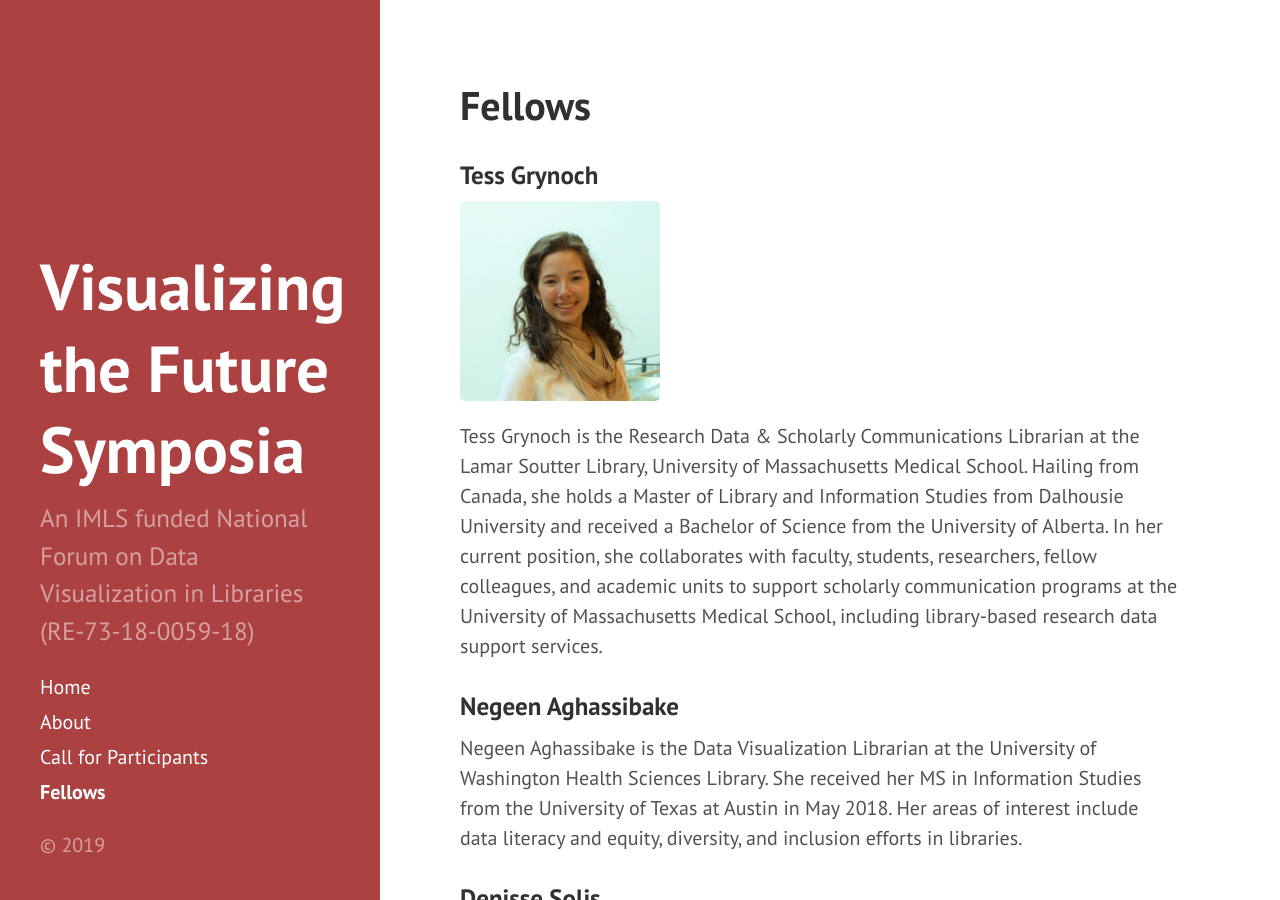
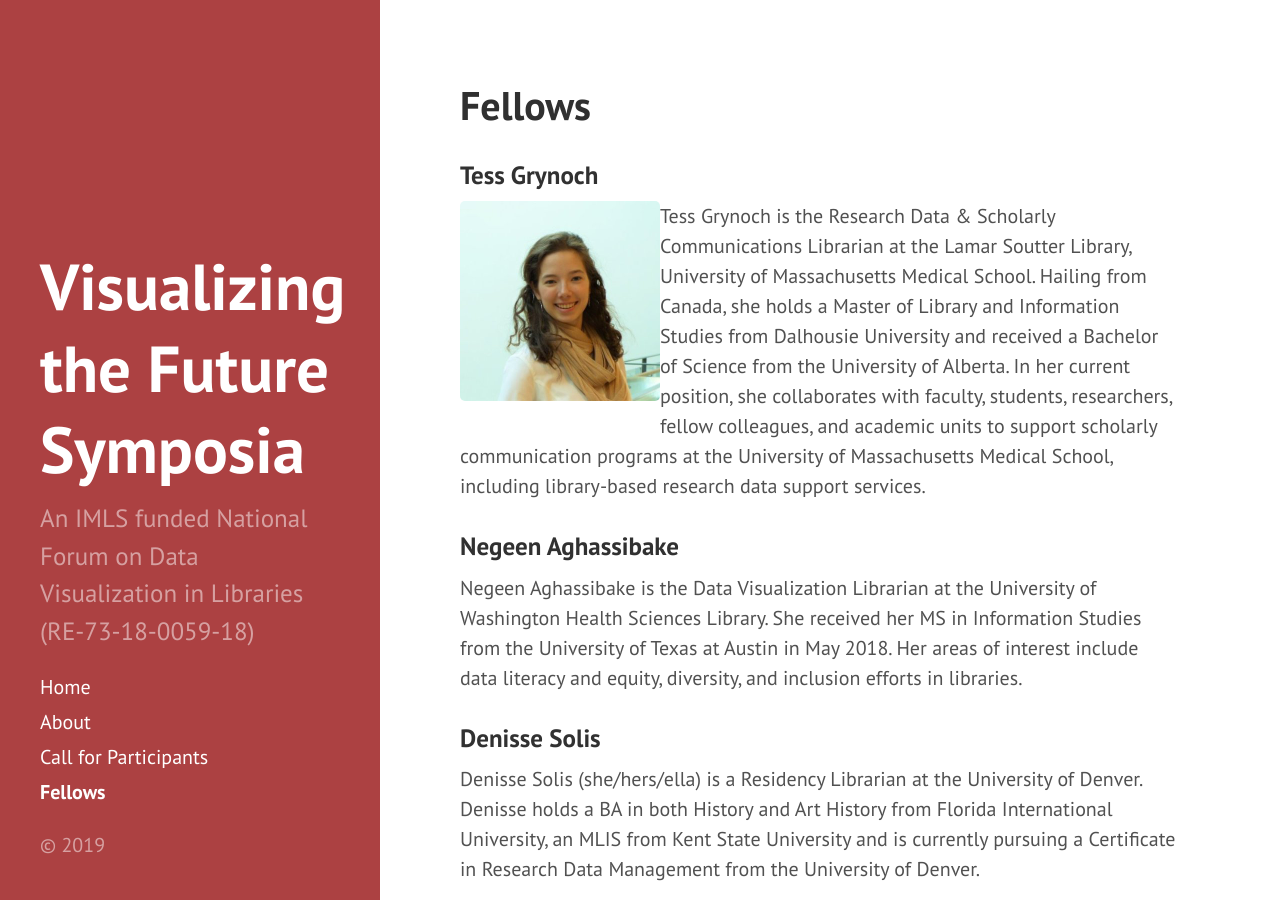
Before and after one commit to visualizingthefuture/visualizingthefuture.github.io, a Jekyll site: the page built from fellows.md, in a window 1280 px wide and 900 px high. Built offline with Jekyll 4.4.1, drawn with Linux system fonts in a browser that asks for light colours.

Commit message:
Update fellows.md

```diff
--- a/fellows.md
+++ b/fellows.md
@@ -4,7 +4,7 @@
 ---
 
 ### Tess Grynoch
-![Tess Grynoch](../images/photos/TessGrynoch-headshot.jpg){:height="200px"}
+![Tess Grynoch](../images/photos/TessGrynoch-headshot.jpg){:height="200px" align="left"}
 Tess Grynoch is the Research Data & Scholarly Communications Librarian at the Lamar Soutter Library, University of Massachusetts Medical School. Hailing from Canada, she holds a Master of Library and Information Studies from Dalhousie University and received a Bachelor of Science from the University of Alberta. In her current position, she collaborates with faculty, students, researchers, fellow colleagues, and academic units to support scholarly communication programs at the University of Massachusetts Medical School, including library-based research data support services.
 
 ### Negeen Aghassibake
```
